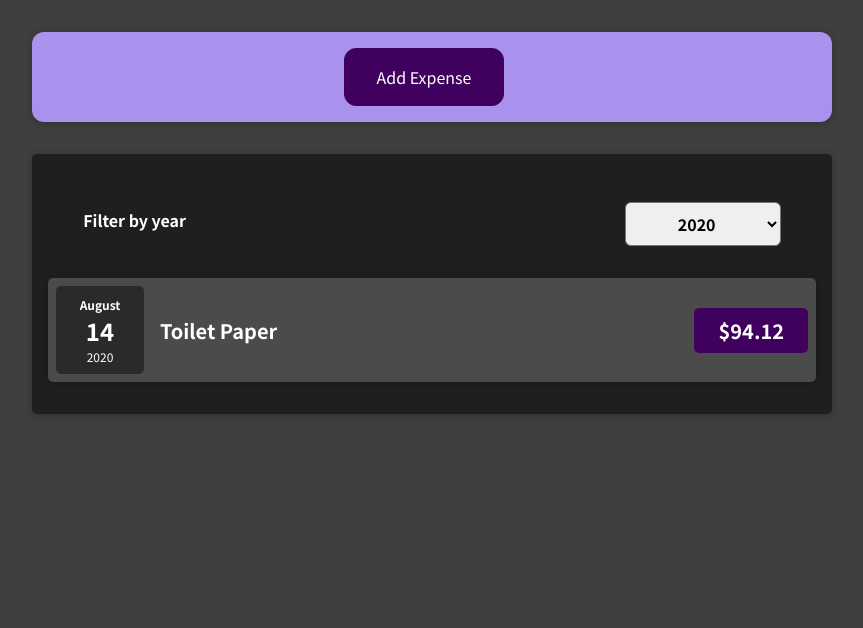
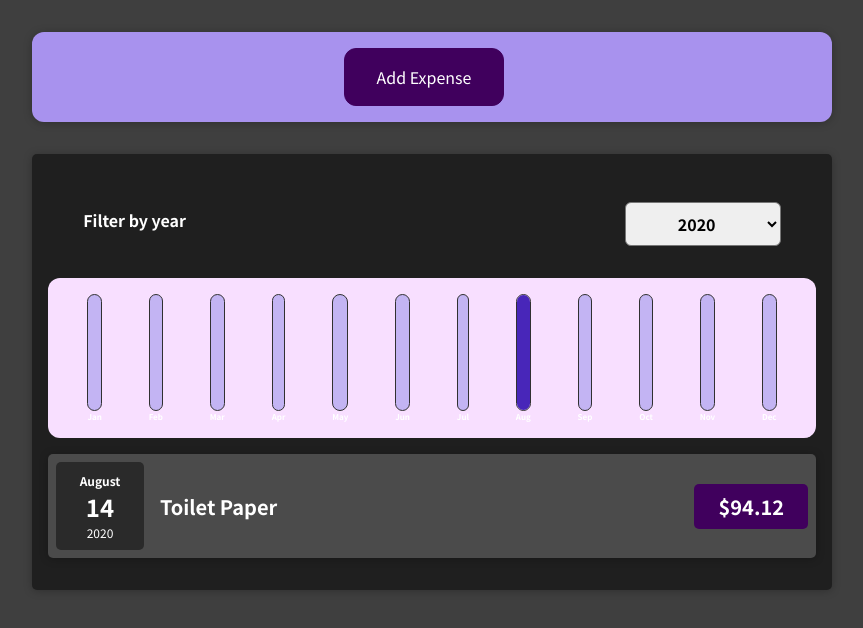
Before and after one commit to rudwolf/react-course, a React (Create React App) app: page / in a window 1280 px wide. Shown: the top 628 px of the page, without its empty margins (208-1071 px from the left). Built offline with nearby package versions, Linux system fonts and the light colour scheme.

Commit message:
Module 5 Ending

```diff
--- /dev/null
+++ b/src/components/Chart/Chart.js
@@ -0,0 +1,23 @@
+import React from 'react';
+import ChartBar from './ChartBar';
+import './Chart.scss';
+
+const Chart = (props) => {
+  const dataPointValues = props.dataPoints.map(dataPoint => dataPoint.value);
+  const totalMax = Math.max(...dataPointValues);
+
+  return (
+    <div className='chart'>
+      {props.dataPoints.map((chartData) => (
+        <ChartBar
+          key={chartData.label}
+          value={chartData.value}
+          maxValue={totalMax}
+          label={chartData.label}
+        />
+      ))}
+    </div>
+  );
+};
+
+export default Chart;
--- /dev/null
+++ b/src/components/Chart/Chart.scss
@@ -0,0 +1,9 @@
+.chart {
+  padding: 1rem;
+  border-radius: 12px;
+  background-color: #f8dfff;
+  text-align: center;
+  display: flex;
+  justify-content: space-around;
+  height: 10rem;
+}
--- /dev/null
+++ b/src/components/Chart/ChartBar.js
@@ -0,0 +1,23 @@
+import React from 'react';
+import './ChartBar.scss';
+
+const ChartBar = (props) => {
+  let barFillHeight = '0%';
+
+  if (props.maxValue > 0) {
+    barFillHeight = Math.round((props.value / props.maxValue) * 100) + '%';
+  }
+  return (
+    <div className='chart-bar'>
+      <div className="chart-bar__inner">
+        <div
+          className="chart-bar__fill"
+          style={{height: barFillHeight}}
+        ></div>
+      </div>
+      <div className="chart-bar__label">{props.label}</div>
+    </div>
+  );
+}
+
+export default ChartBar;
--- /dev/null
+++ b/src/components/Chart/ChartBar.scss
@@ -0,0 +1,30 @@
+.chart-bar {
+  height: 100%;
+  display: flex;
+  flex-direction: column;
+  align-items: center;
+
+  &__inner {
+    height: 100%;
+    width: 100%;
+    border: 1px solid #313131;
+    border-radius: 12px;
+    background-color: #c3b4f3;
+    overflow: hidden;
+    display: flex;
+    flex-direction: column;
+    justify-content: flex-end;
+  }
+
+  &__fill {
+    background-color: #4826b9;
+    width: 100%;
+    transition: all 0.3s ease-out;
+  }
+
+  &__label {
+    font-weight: bold;
+    font-size: 0.5rem;
+    text-align: center;
+  }
+}
--- a/src/components/Expenses/Expenses.js
+++ b/src/components/Expenses/Expenses.js
@@ -2,6 +2,8 @@
 import Card from '../UI/Card';
 import ExpensesFilter from './ExpensesFilter';
 import ExpenseList from './ExpenseList';
+import ExpensesChart from './ExpensesChart';
+
 import './Expenses.scss';
 
 const Expenses = (props) => {
@@ -17,6 +19,7 @@
     <div>
       <Card className="expenses">
         <ExpensesFilter selected={filteredYear} sendFilteredYear={storeFilteredYear}/>
+        <ExpensesChart expenses={filteredExpenses} />
         <ExpenseList items={filteredExpenses}/>
       </Card>
     </div>
--- /dev/null
+++ b/src/components/Expenses/ExpensesChart.js
@@ -0,0 +1,31 @@
+import React from 'react';
+import Chart from '../Chart/Chart';
+
+const ExpensesChart = props => {
+  const chartDataPoints = [
+    {label: 'Jan', value: 0},
+    {label: 'Feb', value: 0},
+    {label: 'Mar', value: 0},
+    {label: 'Apr', value: 0},
+    {label: 'May', value: 0},
+    {label: 'Jun', value: 0},
+    {label: 'Jul', value: 0},
+    {label: 'Aug', value: 0},
+    {label: 'Sep', value: 0},
+    {label: 'Oct', value: 0},
+    {label: 'Nov', value: 0},
+    {label: 'Dec', value: 0}
+  ];
+
+  for (const expense of props.expenses) {
+    const expenseMonth = expense.date.getMonth();
+    chartDataPoints[expenseMonth].value += expense.amount;
+  }
+
+  return (
+    <Chart dataPoints={chartDataPoints} />
+  );
+};
+
+
+export default ExpensesChart;
--- a/src/components/NewExpense/ExpenseForm.js
+++ b/src/components/NewExpense/ExpenseForm.js
@@ -23,7 +23,7 @@
 
     const expenseData = {
       title: enteredTitle,
-      amount: enteredAmount,
+      amount: +enteredAmount,
       date: new Date(enteredDate + 'T00:00'),
     }
 
```
